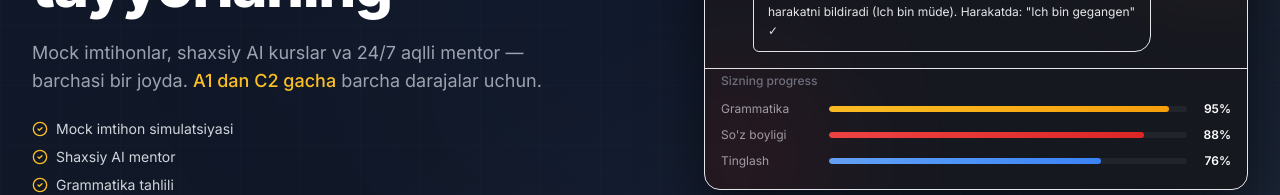
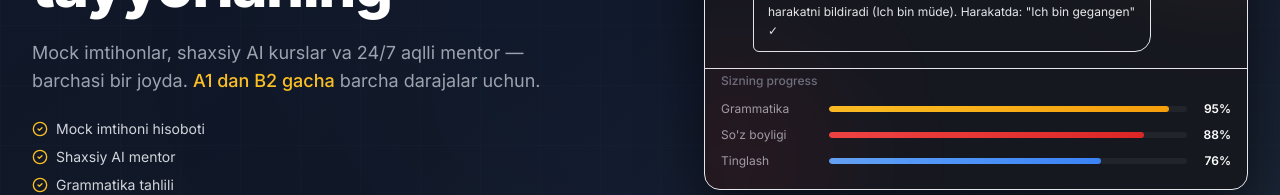
Before and after one commit to AdhamNomozov/germanai-platform, a Next.js app: page / in a window 1280 px wide. Shown: the part 395-590 px from the top of the page. Built offline with nearby package versions, Linux system fonts and the light colour scheme.

Commit message:
Update Hero.tsx

```diff
--- a/src/components/sections/Hero.tsx
+++ b/src/components/sections/Hero.tsx
@@ -15,11 +15,11 @@ const STATS = [
   { value: "5,000+",  label: "AI savollar",        icon: Brain    },
   { value: "92%",     label: "Muvaffaqiyat darajasi", icon: TrendingUp },
   { value: "24/7",    label: "AI yordam",           icon: MessageSquare },
-  { value: "8,400+",  label: "O'quvchilar",         icon: Users    },
+  { value: "1,400+",  label: "O'quvchilar",         icon: Users    },
 ]
 
 const FEATURES = [
-  "Mock imtihon simulatsiyasi",
+  "Mock imtihoni hisoboti",
   "Shaxsiy AI mentor",
   "Grammatika tahlili",
 ]
@@ -313,7 +313,7 @@ export default function Hero({ onStartTest }: HeroProps) {
               className="text-gray-400 text-sm sm:text-base lg:text-lg leading-relaxed max-w-lg"
             >
               Mock imtihonlar, shaxsiy AI kurslar va 24/7 aqlli mentor —
-              barchasi bir joyda. <span className="text-primary-400 font-medium">A1 dan C2 gacha</span> barcha darajalar uchun.
+              barchasi bir joyda. <span className="text-primary-400 font-medium">A1 dan B2 gacha</span> barcha darajalar uchun.
             </motion.p>
 
             {/* Feature list */}
```
